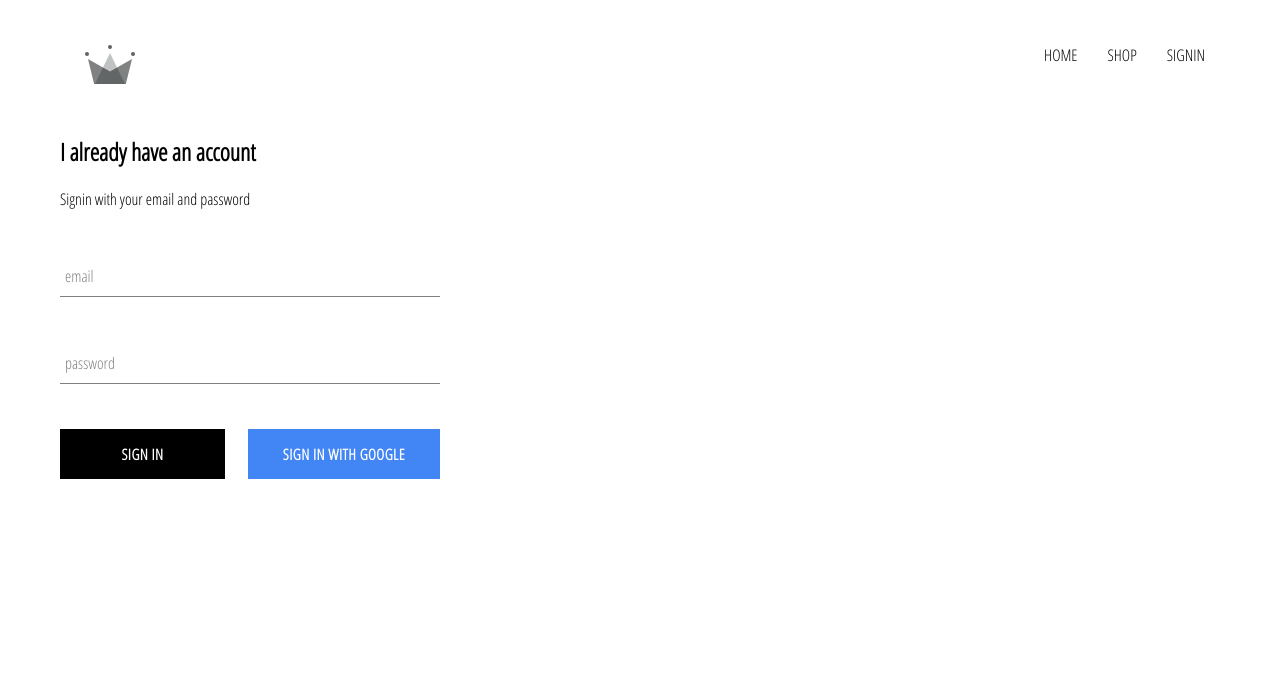
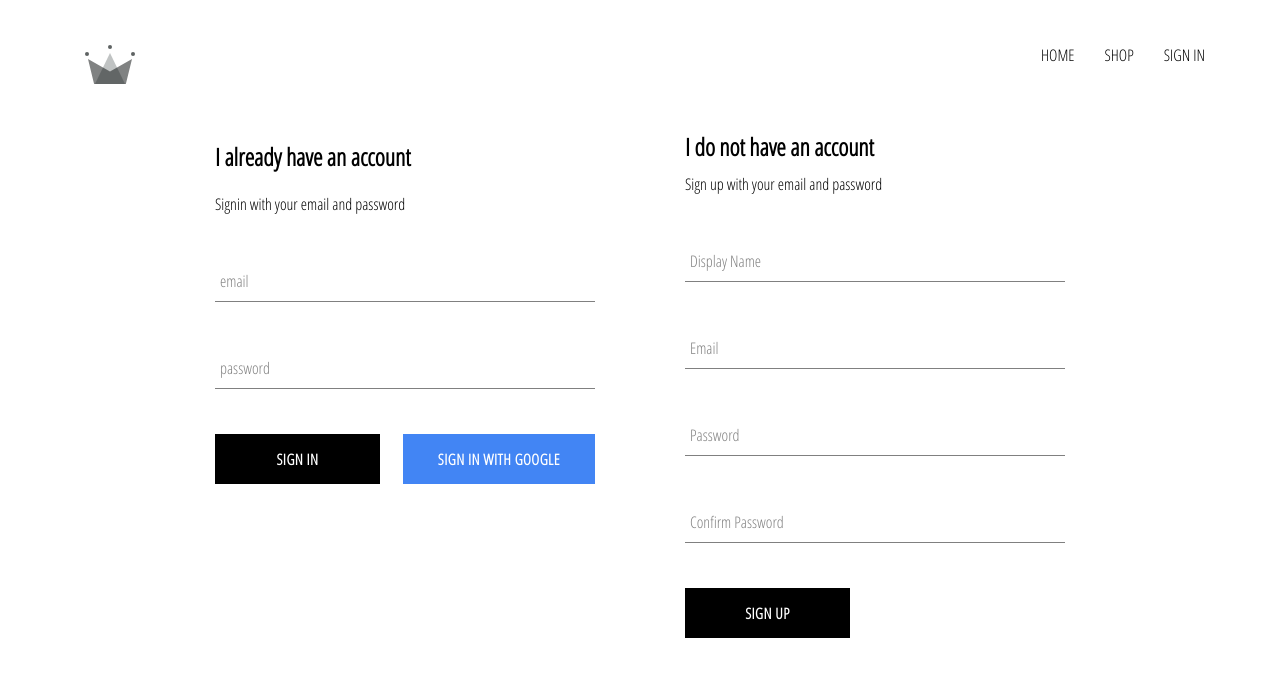
Before and after one commit to marufdeen/crown-clothing, a React (Create React App) app: page /signin in a window 1280 px wide. Shown: the top 676 px of the page. Built offline with nearby package versions, Linux system fonts and the light colour scheme; no server answers.

Commit message:
implemented firebase utils, included ability to store authenticated user into our firestore database

```diff
--- a/src/App.js
+++ b/src/App.js
@@ -1,22 +1,37 @@
-import React, { Component } from 'react'
-import { Switch, Route } from 'react-router-dom';
-import Header from './components/header/Header';
+import React, { Component } from "react";
+import { Switch, Route } from "react-router-dom";
+import Header from "./components/header/Header";
 import HomePage from "./pages/homepage/HomePage";
-import ShopPage from './pages/shop/ShopPage';
-import signInAndSignUp from './pages/signInAndSignUp/signInAndSignUp';
-import { auth } from './firebase/firebaseUtils';
+import ShopPage from "./pages/shop/ShopPage";
+import SignInAndSignUp from "./pages/signInAndSignUp/signInAndSignUp";
+import { auth, createUserProfileDocument } from "./firebase/firebaseUtils";
 
 import "./App.css";
-  class App extends Component { state = {
-      currentUser: null
-    }
+class App extends Component {
+  state = {
+    currentUser: null,
+  };
 
-    unsubscribeFromAuth = null;
+  unsubscribeFromAuth = null;
   componentDidMount() {
-    this.unsubscribeFromAuth = auth.onAuthStateChanged(user => {
-      this.setState({ currentUser: user })
-     // console.log(user)
-    })
+    this.unsubscribeFromAuth = auth.onAuthStateChanged(async (authUser) => {
+      if (authUser) {
+        const userRef = await createUserProfileDocument(authUser);
+
+        userRef.onSnapshot((snapShot) => {
+          this.setState({
+            currentUser: {
+              id: snapShot.id,
+              ...snapShot.data(),
+            },
+          });
+          console.log(this.state)
+        })
+      }
+      else {
+        this.setState({ currentUser: authUser })
+      }
+    });
   }
   componentWillUnmount() {
     this.unsubscribeFromAuth();
@@ -24,15 +39,14 @@
   render() {
     return (
       <div>
-      <Header currentUser={this.state.currentUser} />
-      <Switch>
-      <Route exact path='/' component={HomePage} />
-      <Route exact path='/signin' component={signInAndSignUp} />
-      <Route  path='/shop' component={ShopPage} />
-      </Switch>
+        <Header currentUser={this.state.currentUser} />
+        <Switch>
+          <Route exact path="/" component={HomePage} />
+          <Route exact path="/signin" component={SignInAndSignUp} />
+          <Route path="/shop" component={ShopPage} />
+        </Switch>
       </div>
     );
-
   }
 }
 export default App;
--- a/src/components/header/Header.jsx
+++ b/src/components/header/Header.jsx
@@ -16,7 +16,7 @@
         {
         currentUser?
         <div className='option' onClick={ () => auth.signOut() }>SIGN OUT</div>:
-        <Link to='/signin' className='option'>SIGNIN </Link>
+        <Link to='/signin' className='option'> SIGN IN </Link>
         }
         </div>
         </div>
--- /dev/null
+++ b/src/components/signUp/SignUp.jsx
@@ -0,0 +1,94 @@
+import React, { Component } from 'react';
+import FormInput from './../formInput/FormInput';
+import CustomButton from './../customButton/CustomButton';
+import {
+  auth,
+  createUserProfileDocument,
+} from './../../firebase/firebaseUtils';
+import './sign-up.scss';
+
+class SignUp extends Component {
+  constructor(props) {
+    super(props);
+    this.state = {
+      displayName: '',
+      email: '',
+      password: '',
+      confirmPassword: '',
+    };
+  }
+  handleSubmit = async (e) => {
+    e.preventDefault();
+    const { displayName, email, password, confirmPassword } = this.state;
+    if (password !== confirmPassword) {
+      alert('passwords don\'t match');
+      return;
+    }
+    try {
+      const { user } = await auth.createUserWithEmailAndPassword(
+        email,
+        password
+      );
+      await createUserProfileDocument(user, { displayName });
+      this.setState({
+        displayName: '',
+        email: '',
+        password: '',
+        confirmPassword: '',
+      });
+    } catch (error) {
+      console.error(error);
+    }
+  };
+  handleChange = (e) => {
+    e.preventDefault();
+    const { name, value } = e.target;
+    this.setState({ [name]: value });
+  };
+  render() {
+    const { displayName, email, password, confirmPassword } = this.state;
+    return (
+      <div className='sign-up'>
+        <h2 className='title'> I do not have an account </h2>
+        <span>Sign up with your email and password</span>
+        <form className='sign-up-form' onSubmit={this.handleSubmit}>
+          <FormInput
+            type='text'
+            name='displayName'
+            label='Display Name'
+            value={displayName}
+            handleChange={this.handleChange}
+            required
+          />
+          <FormInput
+            type='emai'
+            name='email'
+            label='Email'
+            value={email}
+            handleChange={this.handleChange}
+            required
+          />
+          <FormInput
+            type='password'
+            name='password'
+            label='Password'
+            value={password}
+            handleChange={this.handleChange}
+            required
+          />
+          <FormInput
+            type='password'
+            name='confirmPassword'
+            label='Confirm Password'
+            value={confirmPassword}
+            handleChange={this.handleChange}
+            required
+          />
+          <CustomButton type='submit'> Sign Up </CustomButton>
+        </form>
+      </div>
+    );
+  }
+}
+
+export default SignUp;
--- /dev/null
+++ b/src/components/signUp/sign-up.scss
@@ -0,0 +1,9 @@
+.sign-up {
+    display: flex;
+    flex-direction: column;
+    width: 380px;
+
+    .title {
+      margin: 10px 0;
+    }
+  }
--- a/src/firebase/firebaseUtils.js
+++ b/src/firebase/firebaseUtils.js
@@ -11,11 +11,32 @@
     appId: "1:835545159281:web:9ac602886c9007b2b12dd0",
     measurementId: "G-1LQQYB63VH"
   };
-
   firebase.initializeApp(config);
 
   export const auth = firebase.auth();
   export const fireStore = firebase.firestore()
+
+  export const createUserProfileDocument = async(authUser, additionalData) => {
+    if (!authUser) return;
+
+    const userRef = fireStore.doc(`users/${authUser.uid}`);
+    const snapShot = await userRef.get()
+
+    if (!snapShot.exists) {
+      const { displayName, email } = authUser;
+      const createdAt = new Date();
+      try {
+        await userRef.set({
+          displayName, email, createdAt, ...additionalData
+        })
+      } catch (error) {
+        console.log(`Error creating a user:  ${error.message}`)
+      }
+    }
+    return userRef;
+
+  }
+
 
   const provider = new firebase.auth.GoogleAuthProvider();
   provider.setCustomParameters({prompt:'select_account'});
--- a/src/pages/signInAndSignUp/signInAndSignUp.jsx
+++ b/src/pages/signInAndSignUp/signInAndSignUp.jsx
@@ -1,12 +1,14 @@
 import React from 'react';
+import SignIn from './../../components/signIn/SignIn';
+import SignUp from './../../components/signUp/SignUp';
 import './signin-and-signup.scss';
-import SignIn from './../../components/signIn/SignIn';
 
-const signInAndSignUp = () => {
+const SignInAndSignUp = () => {
     return (
         <div className='sign-in-and-sign-up'>
         <SignIn />
+        <SignUp />
         </div>
     )
 }
-export default signInAndSignUp;
+export default SignInAndSignUp;
--- a/src/pages/signInAndSignUp/signin-and-signup.scss
+++ b/src/pages/signInAndSignUp/signin-and-signup.scss
@@ -0,0 +1,6 @@
+.sign-in-and-sign-up {
+    width: 850px;
+    display: flex;
+    justify-content: space-between;
+    margin: 30px auto;
+  }
```
